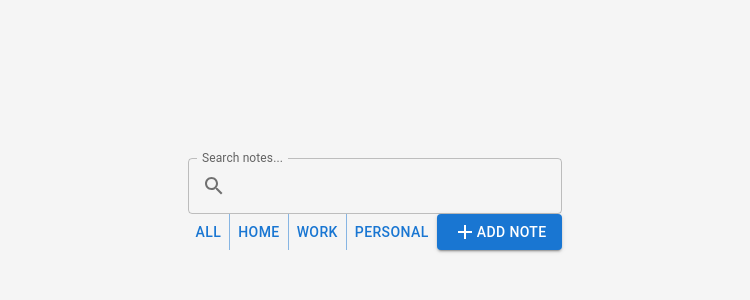
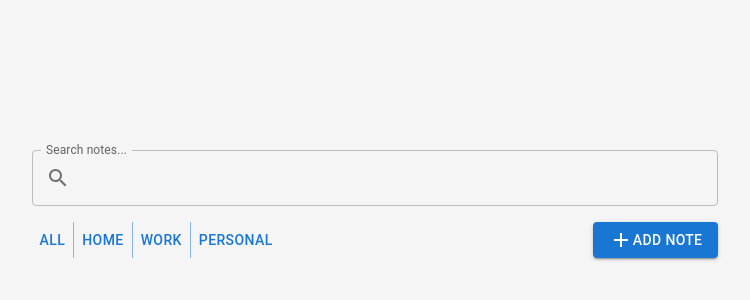
Before and after one commit to StephenCsengo/notes, a React (Vite) app: page / in a window 1280 px wide. Shown: the part 196-496 px from the top of the page, without its empty margins (265-1015 px from the left). Built offline with nearby package versions, Linux system fonts and the light colour scheme.

Commit message:
Adjust layout of buttons on homepage

```diff
--- a/src/App.jsx
+++ b/src/App.jsx
@@ -6,12 +6,21 @@ import Container from "@mui/material/Container";
 import Search from "./Search.jsx";
 import Filters from "./Filters.jsx";
 import AddNote from "./AddNote.jsx";
+import { Grid2 } from "@mui/material";
 const App = () => {
   return (
     <Container maxWidth="xl">
-      <Search />
-      <Filters />
-      <AddNote />
+      <Grid2 container spacing={2}>
+        <Grid2 size={12}>
+          <Search />
+        </Grid2>
+        <Grid2 display="flex" justifyContent="left" size={8}>
+          <Filters />
+        </Grid2>
+        <Grid2 display="flex" justifyContent="right" size={4}>
+          <AddNote />
+        </Grid2>
+      </Grid2>
     </Container>
   );
 };
```
Also changed, not shown: src/assets/notNotes.svg (added).
